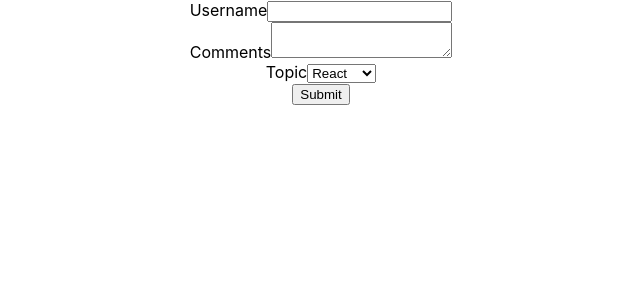
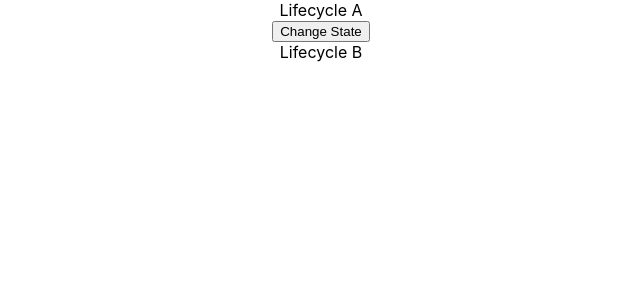
Before and after one commit to sam2611/helloworld, a React (Create React App) app: page / in a window 1280 px wide. Shown: the top 300 px of the page, without its empty margins (319-959 px from the left). Built offline with nearby package versions, Linux system fonts and the light colour scheme.

Commit message:
Lifecycle methods

```diff
--- a/src/App.js
+++ b/src/App.js
@@ -16,6 +16,7 @@ import Inline from './components/Inline';
 import './appStyles.css'
 import styles from './appStyles.module.css'
 import Form from './components/Form';
+import LifecycleA from './components/LifecycleA';
 
 function App() {
   return (
@@ -42,7 +43,8 @@ function App() {
      {/* <UserGreeting/> */}
      {/* <Stylesheet primary={true}/> */}
      {/* <Inline>Inline</Inline> */}
-     <Form/>
+     {/* <Form/> */}
+     <LifecycleA/>
     </div>
   );
 }
--- /dev/null
+++ b/src/components/LifcycleB.js
@@ -0,0 +1,48 @@
+import React, { Component } from 'react'
+
+class LifecycleB extends Component {
+    constructor(props) {
+      super(props)
+
+      this.state = {
+         name: 'Sakshi'
+      }
+      console.log('LifecycleB constructore')
+    }
+
+    static getDerivedStateFromProps(props,state)
+    {
+        console.log('LifecycleB getDerivedStateFromProps')
+        return null
+    }
+    componentDidMount()
+    {
+        console.log(' LifecycleB componentDidMount')
+    }
+    shouldComponentUpdate()
+    {
+        console.log('LifecycleB shouldComponentUpdate')
+        return true
+    }
+
+    getSnapshotBeforeUpdate()
+    {
+        console.log('LifecycleB getSnapshotBeforeUpdate')
+        return null
+    }
+
+    componentDidUpdate()
+    {
+        console.log('LifecycleB componentDidUpdate')
+    }
+  render() {
+    console.log('LifecycleB render')
+    return (
+      <div>
+        Lifecycle B
+      </div>
+    )
+  }
+}
+
+export default LifecycleB
--- /dev/null
+++ b/src/components/LifecycleA.js
@@ -0,0 +1,59 @@
+import React, { Component } from 'react'
+import LifecycleB from './LifcycleB'
+
+class LifecycleA extends Component {
+    constructor(props) {
+      super(props)
+
+      this.state = {
+         name: 'Sakshi'
+      }
+      console.log('LifecycleA constructore')
+    }
+
+    static getDerivedStateFromProps(props,state)
+    {
+        console.log('LifecycleA getDerivedStateFromProps')
+        return null
+    }
+    componentDidMount()
+    {
+        console.log(' LifecycleA componentDidMount')
+    }
+
+    shouldComponentUpdate()
+    {
+        console.log('LifecycleA shouldComponentUpdate')
+        return true
+    }
+
+    getSnapshotBeforeUpdate()
+    {
+        console.log('LifecycleA getSnapshotBeforeUpdate')
+        return null
+    }
+
+    componentDidUpdate()
+    {
+        console.log('LifecycleA componentDidUpdate')
+    }
+
+    changeState=()=>{
+        this.setState({
+            name:'Codevolution'
+        })
+    }
+
+    render() {
+    console.log('LifecycleA render')
+    return (
+      <div>
+        <div>Lifecycle A</div>
+        <button onClick={this.changeState}>Change State</button>
+        <LifecycleB/>
+      </div>
+    )
+  }
+}
+
+export default LifecycleA
```
